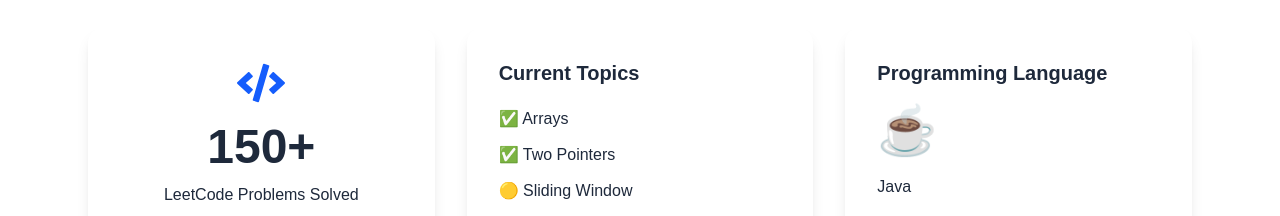
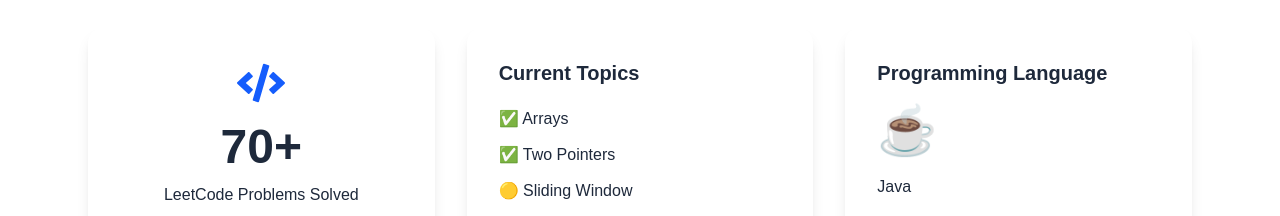
Before and after one commit to thakur-sunnyking/portfolio, a React (Vite) app: page / in a window 1280 px wide. Shown: the part 6200-6416 px from the top of the page. Built offline with nearby package versions, Linux system fonts and the light colour scheme.

Commit message:
Updated Resume

```diff
--- a/src/components/DSA.jsx
+++ b/src/components/DSA.jsx
@@ -23,7 +23,7 @@ const DSA = () => {
               <FaCode className="text-5xl text-blue-600 mx-auto mb-4" />
 
               <h2 className="text-5xl font-bold">
-                150+
+                70+
               </h2>
 
               <p className="mt-3">
```
Also changed, not shown: 1 other file (tests, documents, lock files or other folders).
